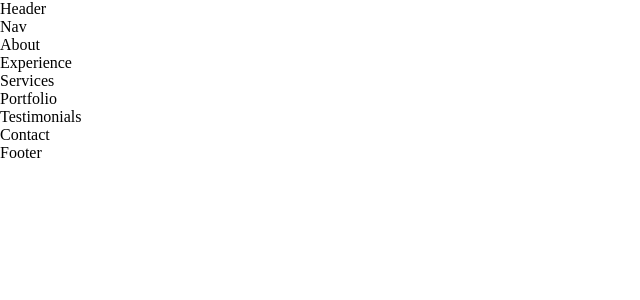
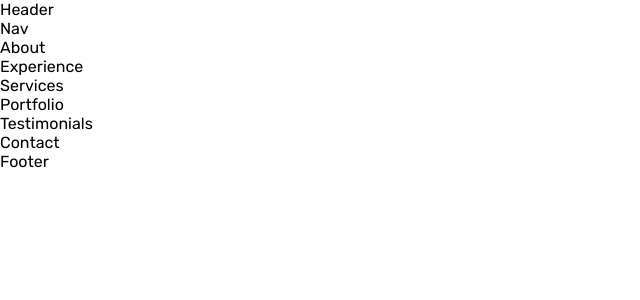
Before and after one commit to kingkushal11/Kushal-s-Portfolio, a React (Create React App) app: page / in a window 1280 px wide. Shown: the top 300 px of the page, without its empty margins (0-640 px from the left). Built offline with nearby package versions, Linux system fonts and the light colour scheme.

Commit message:
added google font

```diff
--- a/src/index.css
+++ b/src/index.css
@@ -1,3 +1,5 @@
+@import url('https://fonts.googleapis.com/css2?family=Lato:ital,wght@0,300;0,400;0,700;1,400&family=Rubik:wght@300;400;500;600&display=swap');
+
 * {
     margin: 0;
     padding: 0;
@@ -15,4 +17,21 @@
     --color-primary-variant: rgba(77, 181, 255, 0.4);
     --color-white: #fff;
     --color-light: rgba(255, 255, 255, 0.6);
+
+    --container-width-lg: 75%;
+    --container-width-md: 86%;
+    --container-width-sm: 90&;
 }
+
+html {
+    scroll-behavior: smooth;
+}
+
+::-webkit-scrollbar {
+    display: none;
+}
+
+body {
+    font-family: 'Lato', sans-serif;
+    font-family: 'Rubik', sans-serif;
+}
```
